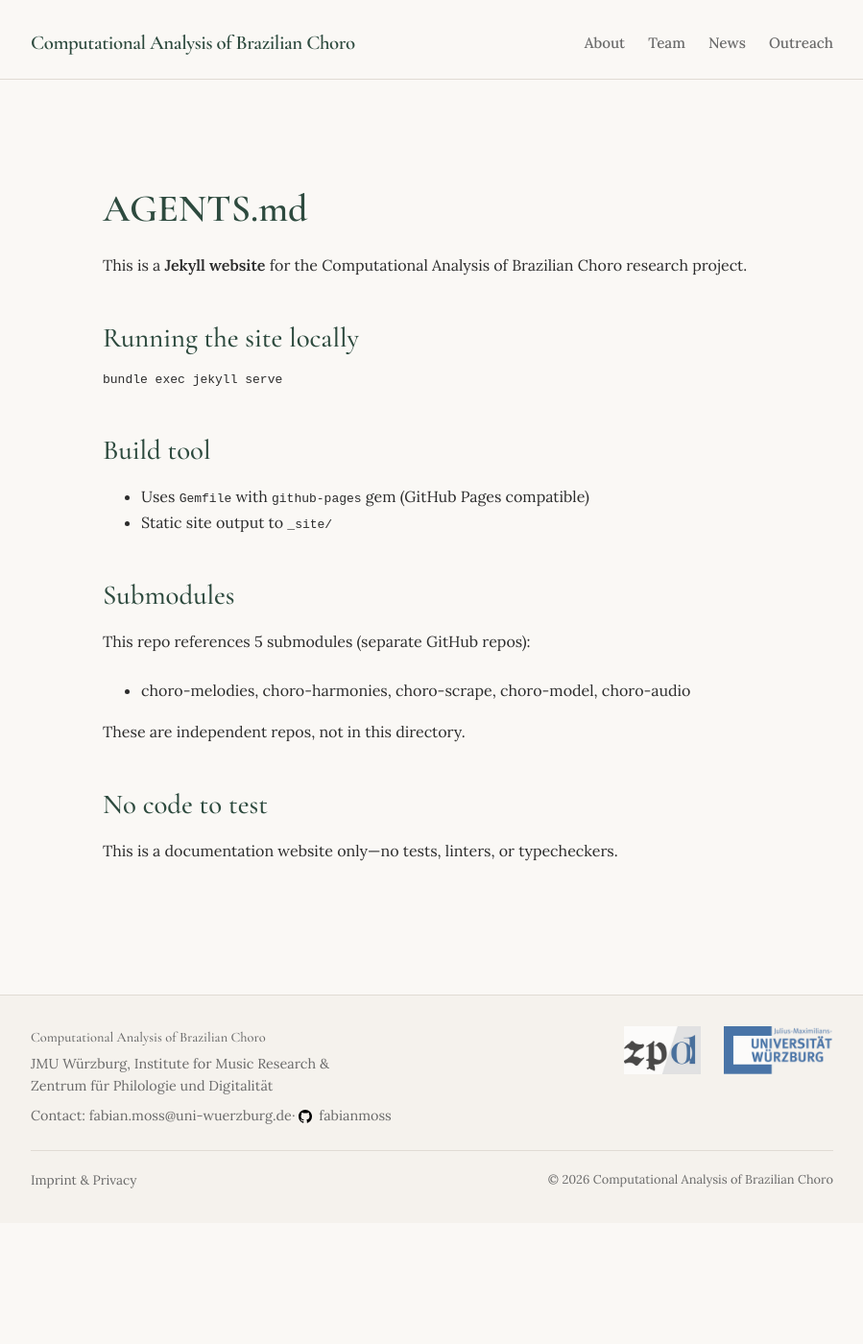
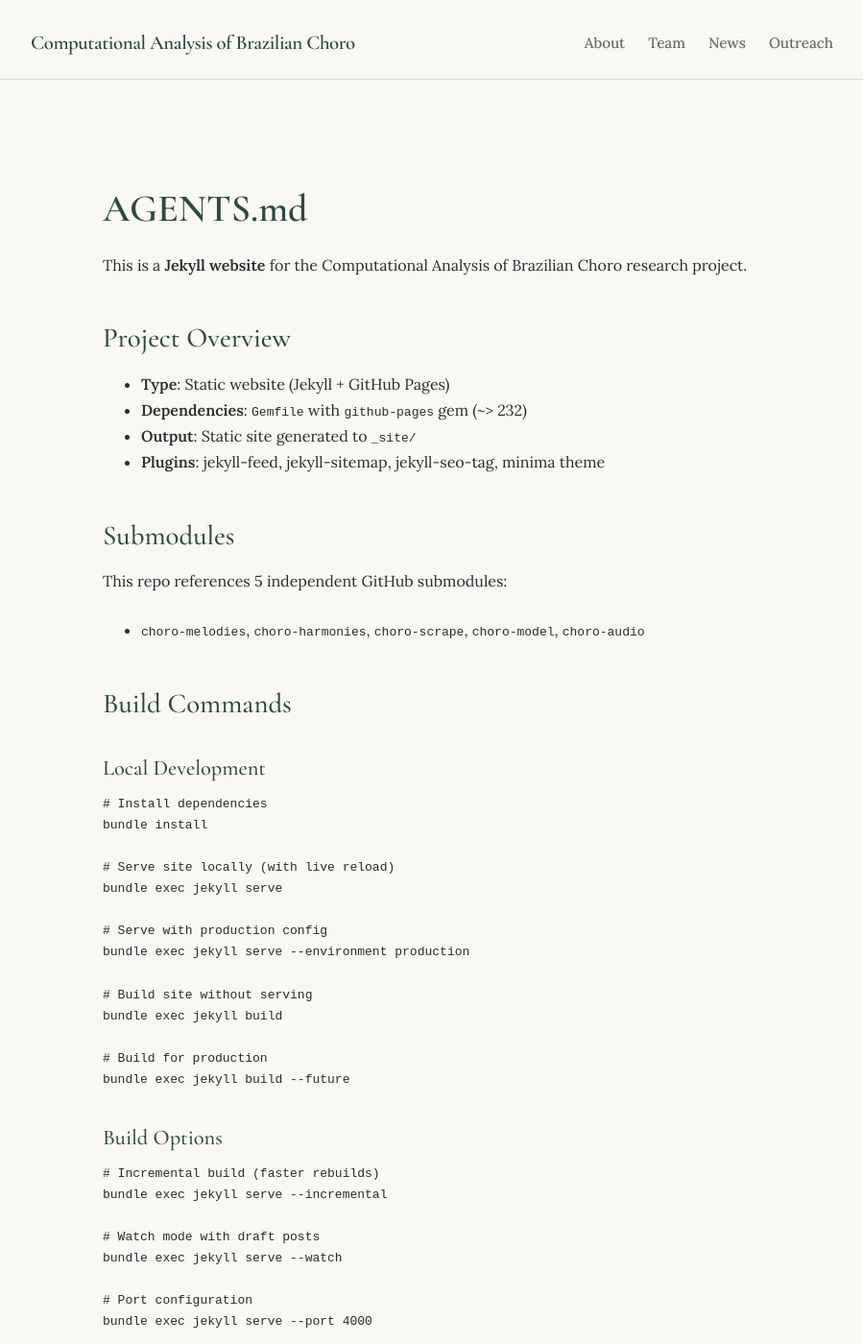
Before and after one commit to fabianmoss/choro, a Jekyll site: the page built from AGENTS.md, in a window 1280 px wide and 1400 px high. Shown: the whole window at 96% size, without its empty margins (190-1089 px from the left). Built offline with Jekyll 4.4.1, drawn with Linux system fonts in a browser that asks for light colours; our own code applies the rules of GitHub Pages for plain Markdown files; some of the changed text lies outside the part shown.

Commit message:
style update

````diff
--- a/AGENTS.md
+++ b/AGENTS.md
@@ -2,24 +2,126 @@
 
 This is a **Jekyll website** for the Computational Analysis of Brazilian Choro research project.
 
-## Running the site locally
+## Project Overview
 
-```bash
-bundle exec jekyll serve
-```
-
-## Build tool
-
-- Uses `Gemfile` with `github-pages` gem (GitHub Pages compatible)
-- Static site output to `_site/`
+- **Type**: Static website (Jekyll + GitHub Pages)
+- **Dependencies**: `Gemfile` with `github-pages` gem (~> 232)
+- **Output**: Static site generated to `_site/`
+- **Plugins**: jekyll-feed, jekyll-sitemap, jekyll-seo-tag, minima theme
 
 ## Submodules
 
-This repo references 5 submodules (separate GitHub repos):
-- choro-melodies, choro-harmonies, choro-scrape, choro-model, choro-audio
+This repo references 5 independent GitHub submodules:
+- `choro-melodies`, `choro-harmonies`, `choro-scrape`, `choro-model`, `choro-audio`
 
-These are independent repos, not in this directory.
+## Build Commands
 
-## No code to test
+### Local Development
 
-This is a documentation website only—no tests, linters, or typecheckers.
+```bash
+# Install dependencies
+bundle install
+
+# Serve site locally (with live reload)
+bundle exec jekyll serve
+
+# Serve with production config
+bundle exec jekyll serve --environment production
+
+# Build site without serving
+bundle exec jekyll build
+
+# Build for production
+bundle exec jekyll build --future
+```
+
+### Build Options
+
+```bash
+# Incremental build (faster rebuilds)
+bundle exec jekyll serve --incremental
+
+# Watch mode with draft posts
+bundle exec jekyll serve --watch
+
+# Port configuration
+bundle exec jekyll serve --port 4000
+```
+
+## Code Style Guidelines
+
+### Frontmatter (YAML)
+
+- Always use 2-space indentation
+- Use lowercase keys with underscores: `menu_order`, `header_image`
+- Boolean values: use lowercase `true`/`false`
+- Quote strings when they contain special characters
+
+```yaml
+---
+layout: page
+title: About
+permalink: /about/
+menu_order: 1
+header_image: /static/pixinguinha.jpg
+---
+```
+
+### Liquid Templates
+
+- Use proper spacing in control flow tags:
+  ```liquid
+  {%- if condition -%}  # Trim whitespace
+  {%- endif -%}
+  ```
+- Prefer `where_exp` filters for filtering collections
+- Use `relative_url` for internal links
+- Use `absolute_url` when full URLs are needed
+- Chain filters left-to-right: `{{ var | filter1 | filter2 }}`
+- Use `default` filter for optional values: `{{ page.description | default: site.description }}`
+
+### HTML Structure
+
+- Use semantic HTML5 elements (`<header>`, `<main>`, `<nav>`)
+- Include `role="banner"` on header, `aria-label` on main sections
+- Include `{{ page.title }}` in page titles (format: `Page Title — Site Title`)
+- Use `escape` filter for user-generated content: `{{ var | escape }}`
+- Use `relative_url` for local assets
+
+### YAML Data Files (`_data/`)
+
+- List items start with `- ` followed by content on same line
+- Nested structures use 2-space indentation
+- Quote strings with special characters
+- Separate entries with blank lines for readability
+
+```yaml
+- authors: "Author, A."
+  year: 2024
+  title: "Title with special: characters"
+  link: https://example.com
+```
+
+### CSS
+
+- Location: `assets/css/`
+- Theme uses minima with custom skin
+- Minify CSS for production if modifying
+
+### File Naming
+
+- Layouts: `snake_case.html` (e.g., `default.html`, `page.html`)
+- Includes: `snake_case.html`
+- Data files: `snake_case.yml`
+- Pages: `snake_case.md`
+
+## Jekyll Conventions
+
+- Pages with `menu_order` are automatically added to navigation
+- Draft posts go in `_drafts/` (not committed)
+- Static assets go in `assets/` or `static/`
+- Excluded from processing: `_site/`, `.sass-cache/`, `.jekyll-cache/`, `vendor/`, `Gemfile.lock`
+
+## No Testing
+
+This is a documentation website—no tests, linters, or typecheckers are configured.
--- a/assets/css/style.scss
+++ b/assets/css/style.scss
@@ -374,6 +374,7 @@
   font-size: 0.85rem;
   font-weight: 500;
   color: var(--color-accent-light);
+  text-align: right;
 }
 
 .publication-item:last-of-type,
````
